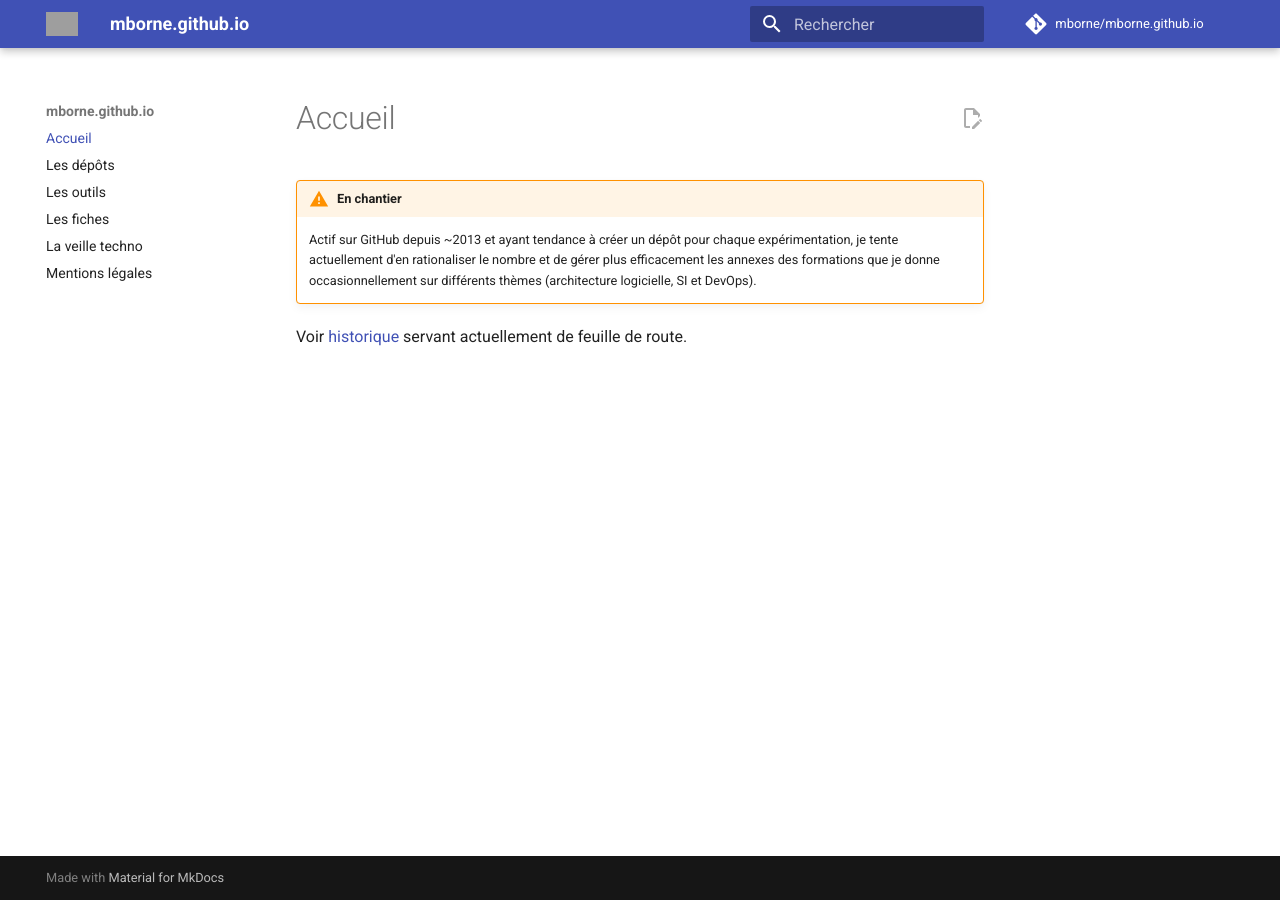
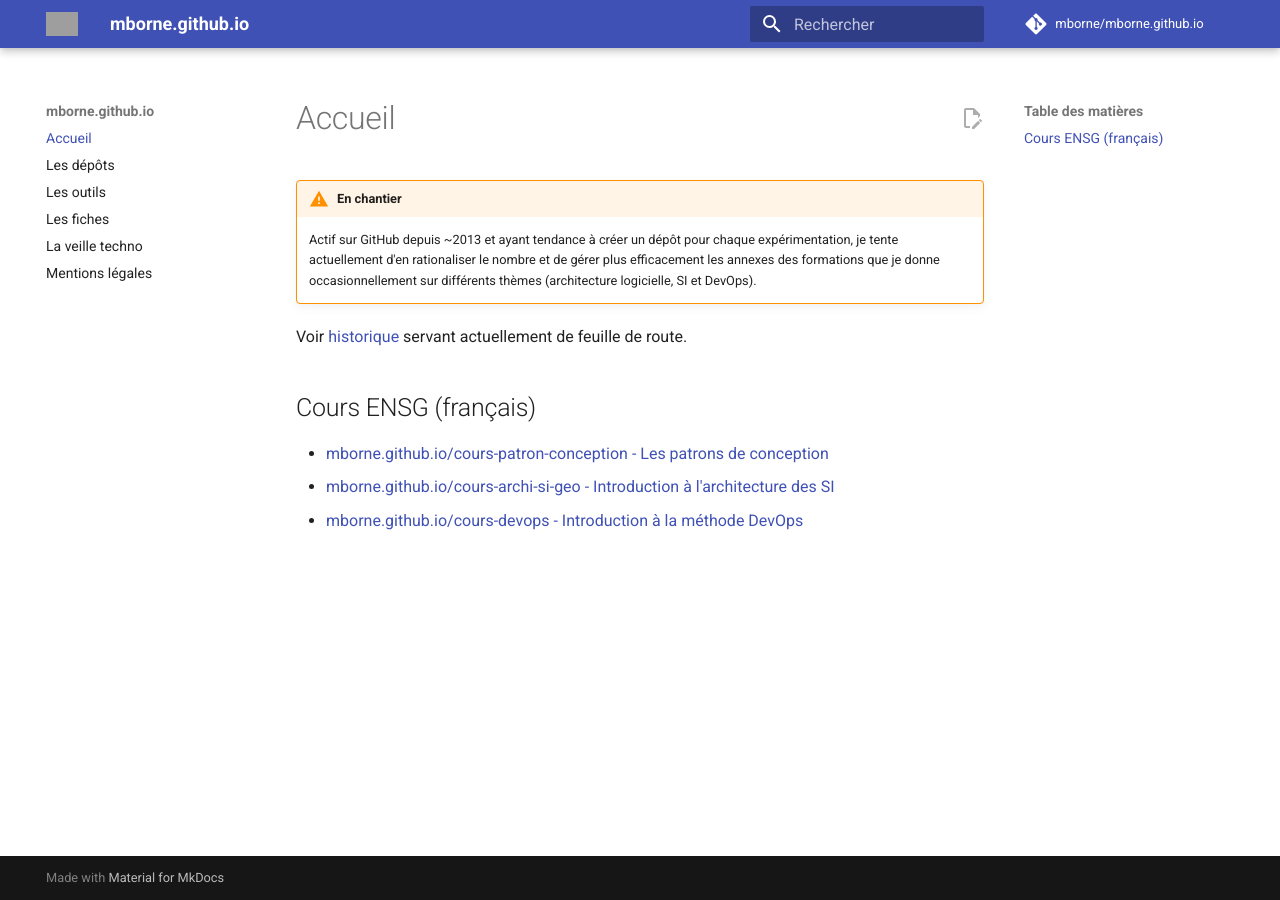
Before and after one commit to mborne/mborne.github.io, an MkDocs documentation site: the page built from docs/index.md, in a window 1280 px wide. Built offline with MkDocs 1.6.1 and Material for MkDocs 9.7.7, drawn with Linux system fonts in a browser that asks for light colours; comment, search, counter and statistics services are not loaded; grey boxes are pictures that could not be loaded.

Commit message:
Update index.md

```diff
--- a/docs/index.md
+++ b/docs/index.md
@@ -6,3 +6,9 @@
     des formations que je donne occasionnellement sur différents thèmes (architecture logicielle, SI et DevOps).
 
 Voir [historique](historique/index.md) servant actuellement de feuille de route.
+
+## Cours ENSG (français)
+
+* [mborne.github.io/cours-patron-conception - Les patrons de conception](https://mborne.github.io/cours-patron-conception/#1)
+* [mborne.github.io/cours-archi-si-geo - Introduction à l'architecture des SI](https://mborne.github.io/cours-archi-si-geo/#1)
+* [mborne.github.io/cours-devops - Introduction à la méthode DevOps](https://mborne.github.io/cours-devops/#1)
```
